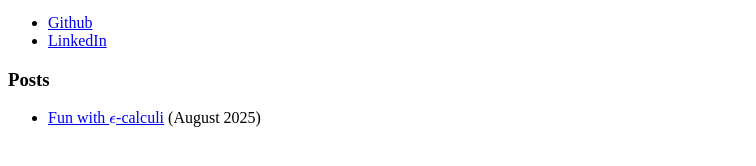
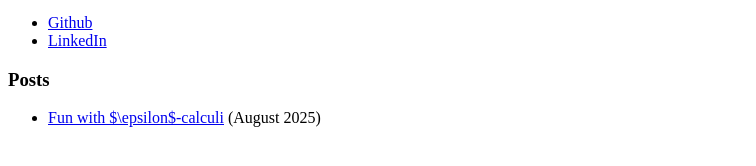
Before and after one commit to ehatti0/ehatti0.github.io, a Jekyll site: the page built from index.md, in a window 1280 px wide. Shown: the part 134-300 px from the top of the page, without its empty margins (0-756 px from the left). Built offline with Jekyll 4.4.1, drawn with Linux system fonts in a browser that asks for light colours; our own code applies the rules of GitHub Pages for plain Markdown files; part of the change alters nothing that is shown.

```diff
--- a/index.md
+++ b/index.md
@@ -1,15 +1,3 @@
-<script type="text/javascript" async
-    src="https://cdn.jsdelivr.net/npm/mathjax@3/es5/tex-mml-chtml.js">
-</script>
-<script type="text/javascript">
-    window.MathJax = {
-        tex: {
-            inlineMath: [['$', '$'], ['\\(', '\\)']],
-            displayMath: [['$$', '$$'], ['\\[', '\\]']]
-        }
-    };
-</script>
-
 $$
 \frac{
   \Gamma, x : A \vdash e : B
```
